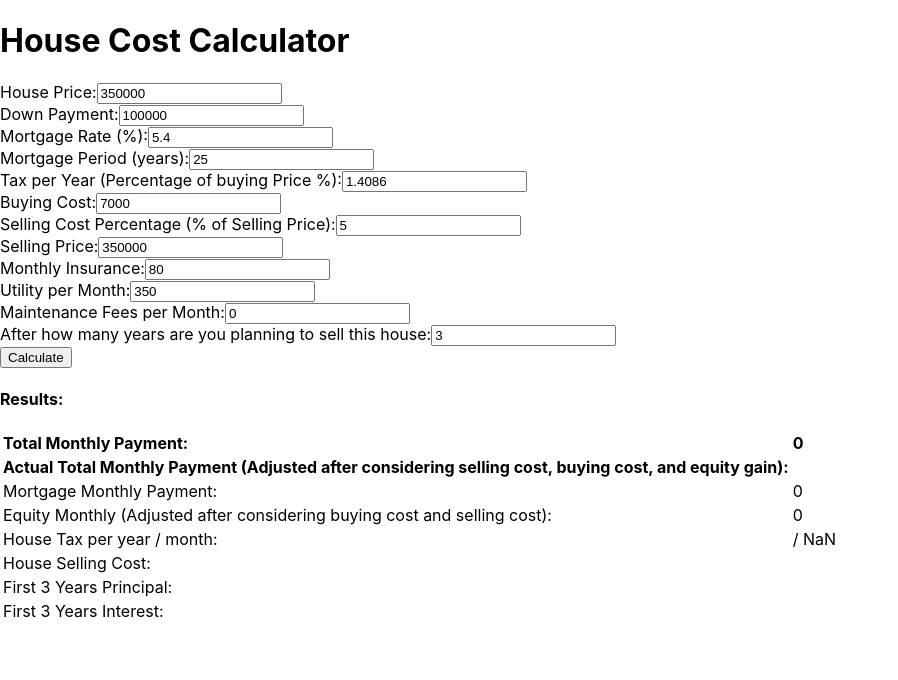
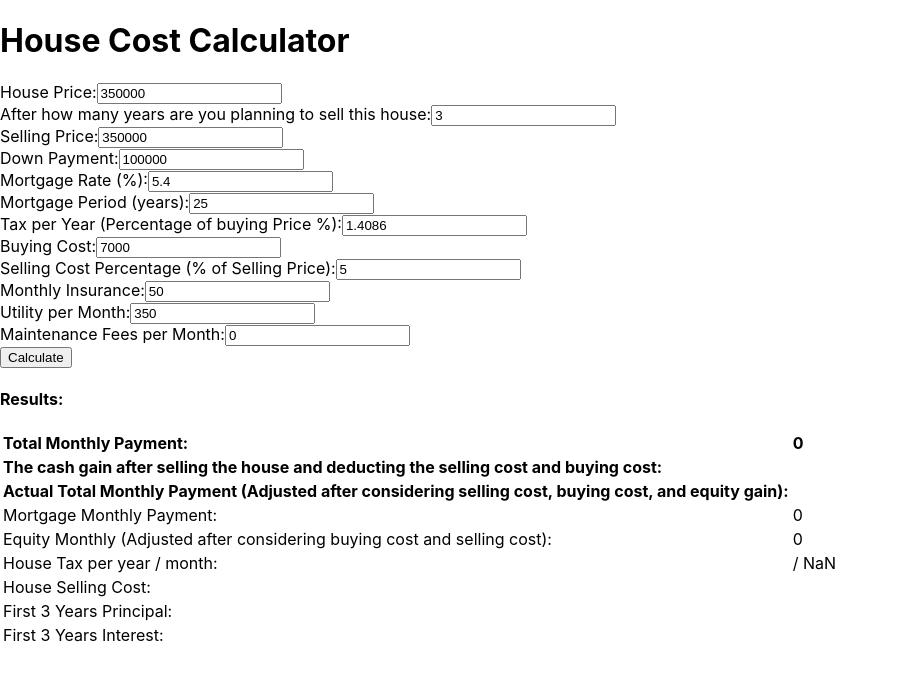
Before and after one commit to fadinassri/houses, a React (Create React App) app in the folder my-app/: page / in a window 1280 px wide. Shown: the top 680 px of the page, without its empty margins (0-898 px from the left). Built offline with nearby package versions, Linux system fonts and the light colour scheme.

Commit message:
Adding The cash gain after selling the house and deducting the selling cost and buying cost

```diff
--- a/my-app/src/App.js
+++ b/my-app/src/App.js
@@ -12,7 +12,7 @@ class HouseCostCalculator extends Component {
       buyingCost: 7000,
       sellingCostPercentage: 5,
       sellingPrice: 350000,
-      monthlyInsurance: 80,
+      monthlyInsurance: 50,
       utilityPerMonth: 350,
       maintenanceFeesPerMonth: 0,
       totalMonthlyPayment: 0,
@@ -98,7 +98,7 @@ class HouseCostCalculator extends Component {
     const houseSellingCost = sellingCostPercentage * sellingPrice / 100
     const equityMonthlyGain = Principal / (12 * holdingLength) - parseFloat(buyingCost) / (12 * holdingLength) - parseFloat(sellingCostPercentage * sellingPrice / 100) / (12 * holdingLength) + (sellingPrice - housePrice) / (12 * holdingLength);
     const realMonthlyPayment = totalMonthlyPayment - equityMonthlyGain;
-
+    const cashGainAfterSell = Principal  - parseFloat(buyingCost) - parseFloat(sellingCostPercentage * sellingPrice / 100)  + (sellingPrice - housePrice);
 
 
 
@@ -113,6 +113,7 @@ class HouseCostCalculator extends Component {
       houseSellingCost,
       sellingCostPercentage,
       taxPerYear,
+      cashGainAfterSell,
     });
   };
 
@@ -139,6 +140,7 @@ class HouseCostCalculator extends Component {
       sellingCostPercentage,
       taxPerYear,
       holdingLength,
+      cashGainAfterSell,
     } = this.state;
 
     return (
@@ -150,6 +152,24 @@ class HouseCostCalculator extends Component {
             type="number"
             name="housePrice"
             value={housePrice}
+            onChange={this.handleInputChange}
+          />
+        </div>
+        <div>
+          <label>After how many years are you planning to sell this house:</label>
+          <input
+            type="number"
+            name="holdingLength"
+            value={holdingLength}
+            onChange={this.handleInputChange}
+          />
+        </div>
+        <div>
+          <label>Selling Price:</label>
+          <input
+            type="number"
+            name="sellingPrice"
+            value={sellingPrice}
             onChange={this.handleInputChange}
           />
         </div>
@@ -208,15 +228,6 @@ class HouseCostCalculator extends Component {
           />
         </div>
         <div>
-          <label>Selling Price:</label>
-          <input
-            type="number"
-            name="sellingPrice"
-            value={sellingPrice}
-            onChange={this.handleInputChange}
-          />
-        </div>
-        <div>
           <label>Monthly Insurance:</label>
           <input
             type="number"
@@ -244,15 +255,6 @@ class HouseCostCalculator extends Component {
           />
         </div>
         <div>
-          <label>After how many years are you planning to sell this house:</label>
-          <input
-            type="number"
-            name="holdingLength"
-            value={holdingLength}
-            onChange={this.handleInputChange}
-          />
-        </div>
-        <div>
           <button onClick={this.calculateHouseCost}>Calculate</button>
         </div>
         <h4>Results:</h4>
@@ -261,6 +263,10 @@ class HouseCostCalculator extends Component {
             <tr>
               <td><b>Total Monthly Payment:</b></td>
               <td><b>{totalMonthlyPayment}</b></td>
+            </tr>
+            <tr>
+              <td><b>The cash gain after selling the house and deducting the selling cost and buying cost:</b></td>
+              <td><b>{cashGainAfterSell}</b></td>
             </tr>
             <tr>
               <td><b>Actual Total Monthly Payment (Adjusted after considering selling cost, buying cost, and equity gain):</b></td>
```
